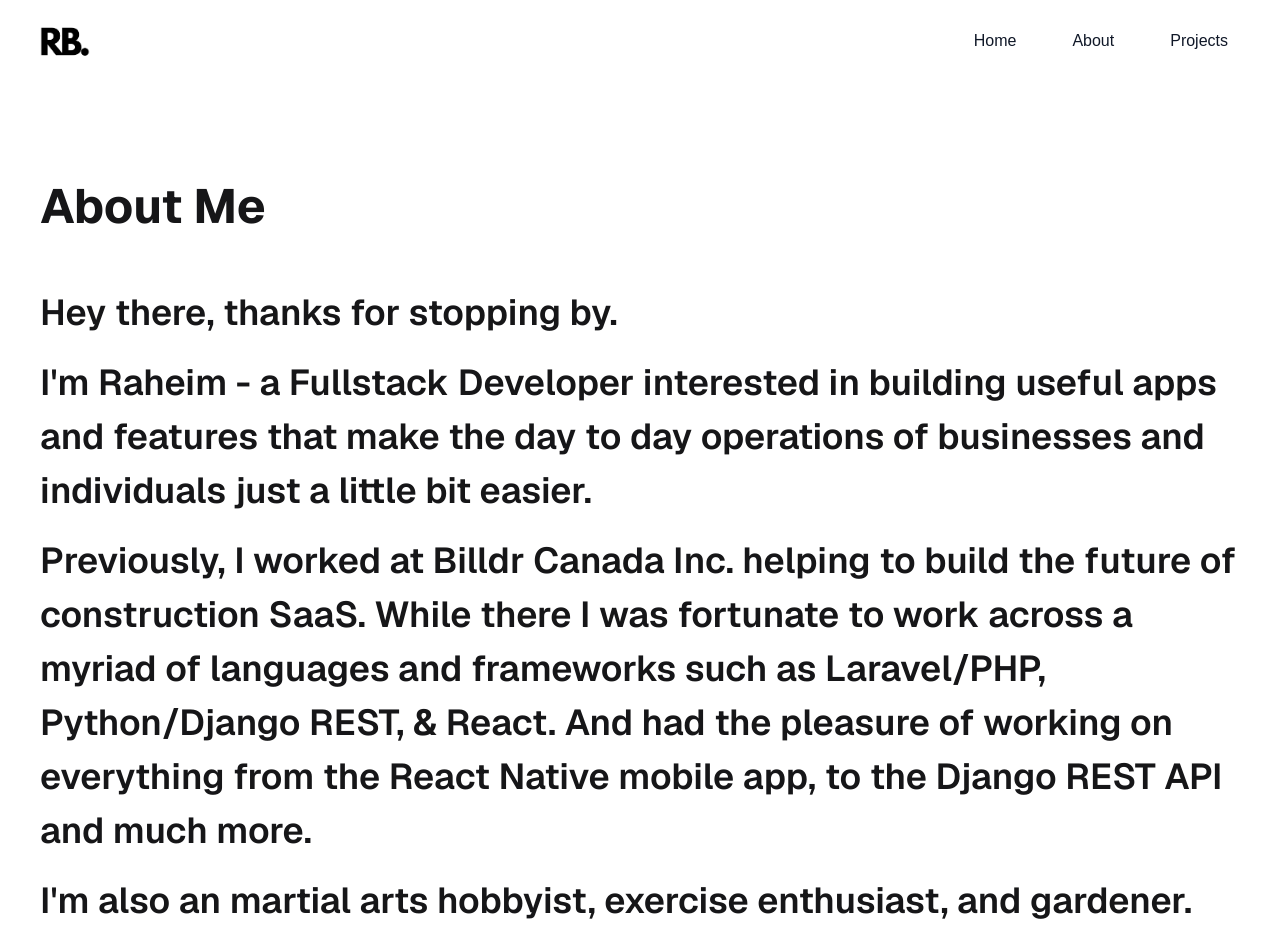
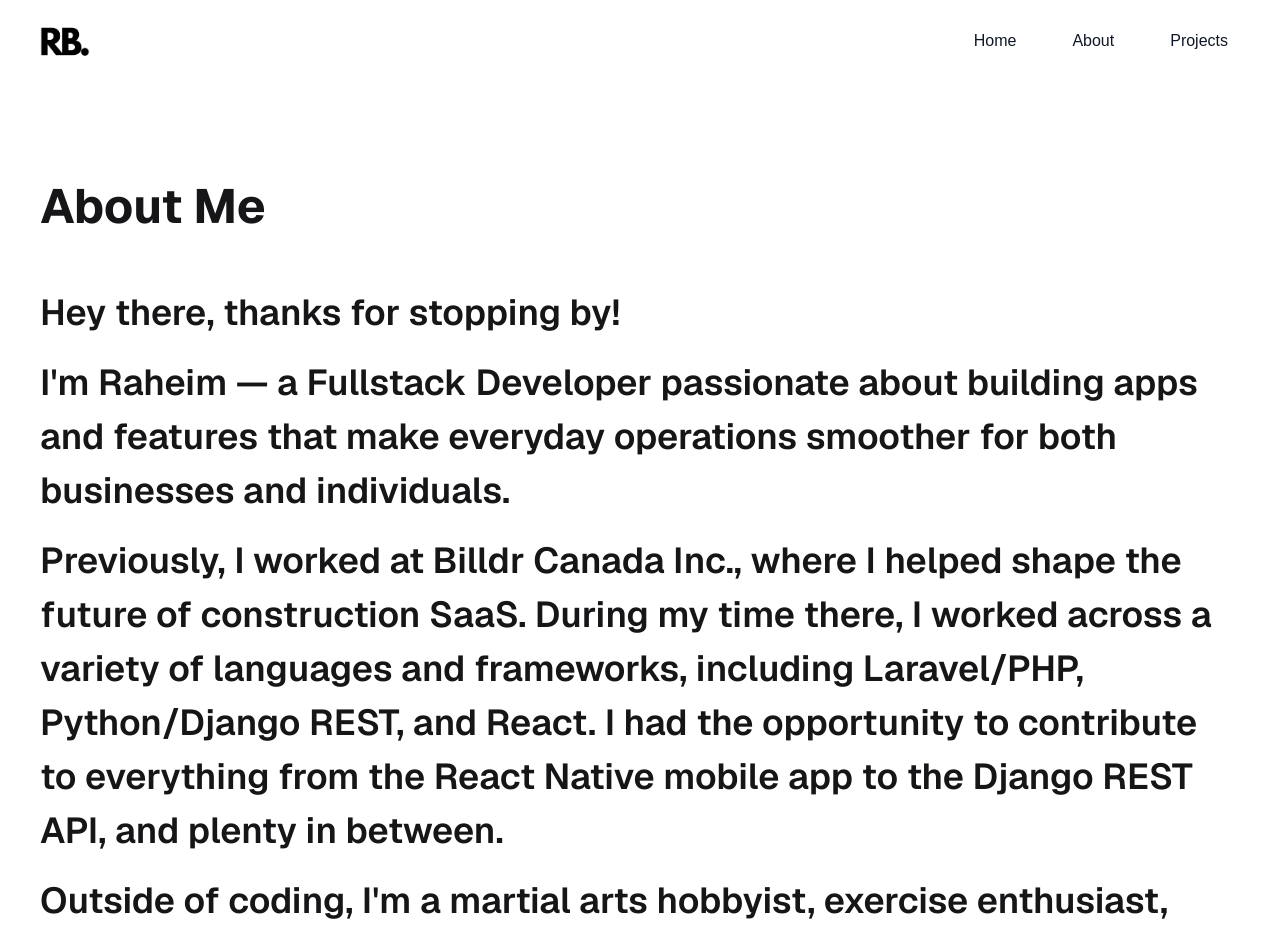
Before and after one commit to ramsers/raheim-portfolio-new, a Next.js app: page /about in a window 1280 px wide. Shown: the top 939 px of the page. Built offline with nearby package versions, Linux system fonts and the light colour scheme.

Commit message:
clean up text

```diff
--- a/src/app/about/page.js
+++ b/src/app/about/page.js
@@ -9,21 +9,20 @@ export default function AboutPage() {
                 <div className="flex flex-col gap-4">
                     <h1 className="text-5xl font-bold mb-10">About Me</h1>
                     <p className="text-4xl font-semibold leading-normal">
-                        Hey there, thanks for stopping by.
+                        Hey there, thanks for stopping by!
                     </p>
                     <p className="text-4xl font-semibold leading-normal">
-                        I'm Raheim - a Fullstack Developer interested in building useful apps and features that
-                        make the day to day operations of businesses and individuals just a little bit easier.
+                        I&apos;m Raheim — a Fullstack Developer passionate about building apps and features that make
+                        everyday operations smoother for both businesses and individuals.
                     </p>
                     <p className="text-4xl font-semibold leading-normal">
-                        Previously, I worked at Billdr Canada Inc. helping to build the future
-                        of construction SaaS. While there I was fortunate to work across a myriad of languages and frameworks
-                        such as Laravel/PHP, Python/Django REST, & React. And had the pleasure of working on everything from the
-                        React Native mobile app, to the Django REST API and much more.
+                        Previously, I worked at Billdr Canada Inc., where I helped shape the future of construction SaaS.
+                        During my time there, I worked across a variety of languages and frameworks, including Laravel/PHP, Python/Django REST, and React. I had the opportunity to contribute to everything from the React Native mobile app to the Django REST API, and plenty in between.
                     </p>
 
                     <p className="text-4xl font-semibold leading-normal">
-                        I'm also an martial arts hobbyist, exercise enthusiast, and gardener.
+                        Outside of coding, I&apos;m a martial arts hobbyist, exercise enthusiast, and gardener —
+                        always exploring new ways to challenge myself and grow.
                     </p>
                 </div>
                 <div className="flex flex-col justify-around w-full mt-4 md:flex-row">
```
